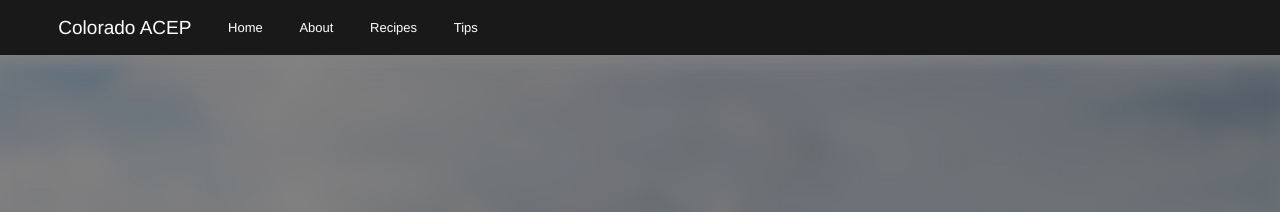
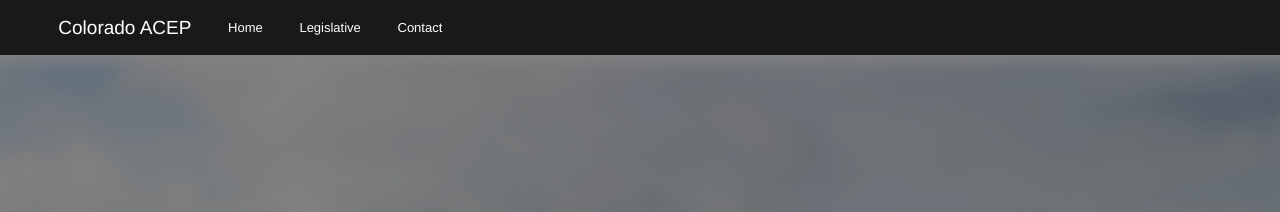
Before and after one commit to pebutler3/coacep, a Jekyll site: the page built from index.html, in a window 1280 px wide. Shown: the top 212 px of the page. Built offline with Jekyll 4.4.1, drawn with Linux system fonts in a browser that asks for light colours.

Commit message:
updated nav links to actual sections/pages

```diff
--- a/_data/pages.yml
+++ b/_data/pages.yml
@@ -1,12 +1,9 @@
 - url: /
   title: Home
   group: Nav
-- url: /about/
-  title: About
+- url: /legislative/
+  title: Legislative
   group: Nav
-- url: /recipes/
-  title: Recipes
+- url: /contact/
+  title: Contact
   group: Nav
-- url: /tips/
-  title: Tips
-  group: Nav
```
